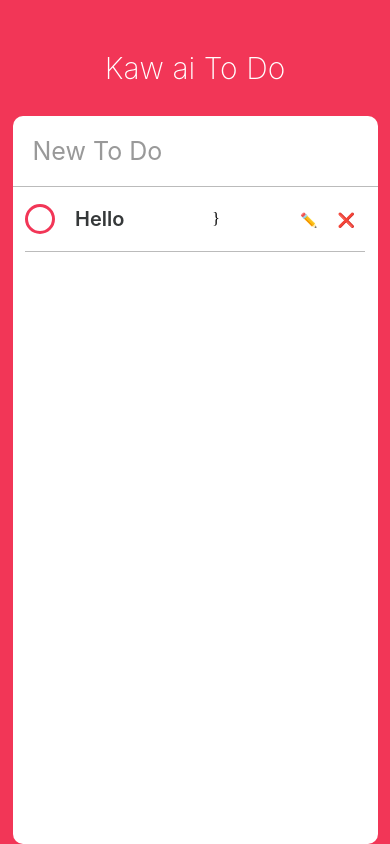
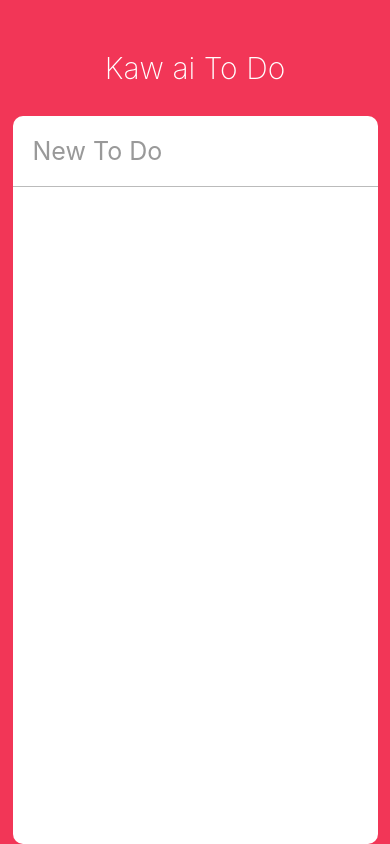
Before and after one commit to Jravvit/kawai-todo, a React Native app: screen / in a window 390 px wide. Built offline with nearby package versions, Linux system fonts and the light colour scheme.

Commit message:
리스트 추가 기능

```diff
--- a/App.js
+++ b/App.js
@@ -10,13 +10,14 @@
   state ={
     newToDo: "",
     loadedToDos: false,
+    toDos: {}
   };
 
   componentDidMount = () => {
     this._loadToDos();
   }
   render() {
-    const { newToDo, loadedToDos } = this.state;
+    const { newToDo, loadedToDos,toDos } = this.state;
     if(!loadedToDos) {
       return(
         <AppLoading />
@@ -38,7 +39,7 @@
               onSubmitEditing={this._addToDo}
             />
             <ScrollView contentContainerStyle={styles.toDos}>
-              <Todo text={"Hello"}/>
+              {Object.values(toDos).map(toDo => <Todo key={toDo.id} {...toDo} />)}
             </ScrollView>
         </View>
 
--- a/package.json
+++ b/package.json
@@ -3,6 +3,7 @@
   "private": true,
   "dependencies": {
     "expo": "^27.0.1",
+    "prop-types": "^15.6.1",
     "react": "16.3.1",
     "react-native": "https://github.com/expo/react-native/archive/sdk-27.0.0.tar.gz",
     "uuid": "^3.2.1"
```
